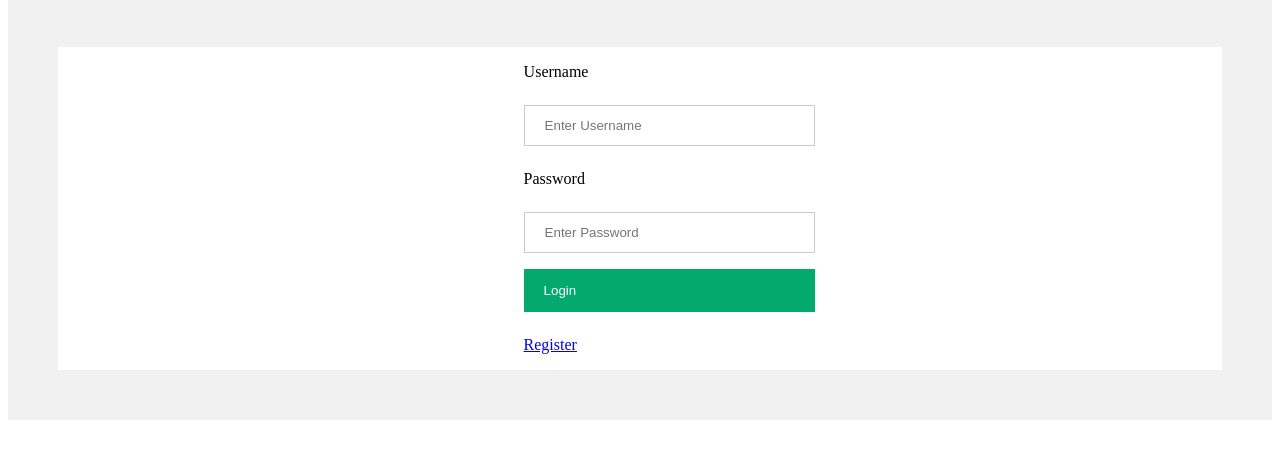
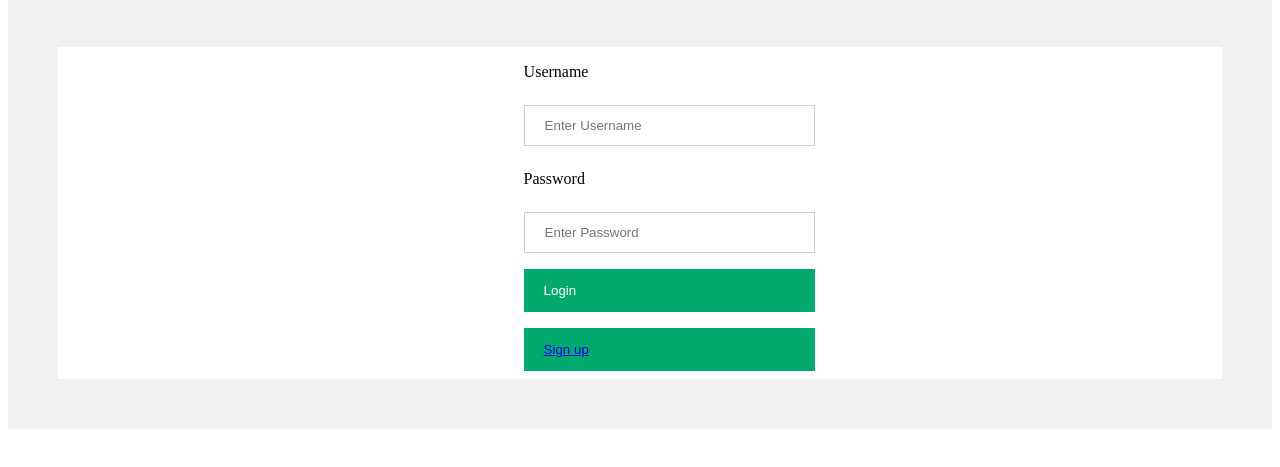
Before and after one commit to 2108-UIC-Grace-Shopper/UNIV_capstone, a React app: page /login in a window 1280 px wide. Shown: the part 233-700 px from the top of the page. Built offline with nearby package versions, Linux system fonts and the light colour scheme.

Commit message:
edited touches

```diff
--- a/public/index.css
+++ b/public/index.css
@@ -70,7 +70,7 @@ flex-direction: column;
 border: 50px solid #f1f1f1;
 justify-content: center;
 }
-input[type=text], input[type=password] {
+input[type=text], input[type=password], input[type=email] {
 width: 25%;
 padding: 12px 20px;
 margin: 8px 0;
--- a/src/login.js
+++ b/src/login.js
@@ -43,11 +43,16 @@ const LoginScreen = (props) => {
                         <input type="password" placeholder="Enter Password" name="psw" value = {password} onChange={function(event){setPassword(event.target.value)}} required/>
                         <button type="submit">Login</button>
                         {/* <button type="submit">Register</button> */}
-                        <p><Link to = "/register" className="linkto-styleA">Register</Link></p>
+                        <button style={signUpStyle}><Link to = "/register" className="linkto-styleA">Sign up</Link></button>
 
                 </form>
             </div>
         </div>
     )
 }
-export default LoginScreen
+const signUpStyle = {
+    color: 'white',
+    textDecoration: 'none'
+}
+
+    export default LoginScreen
--- a/src/products.js
+++ b/src/products.js
@@ -45,6 +45,7 @@ const Products = (props) => {
                     <h3 className="item-name"><span>{element.name}</span><i className="add-item material-icons" onClick = {()=>{handleAddToCart(element.id)}}>add_shopping_cart</i></h3>
                     <img className="item-image" src={element.image} alt={element.name}/>
                     <p className="item-description">{element.description}</p>
+                    <button className='desBtn'><Link to = "/singleProduct">View</Link></button>
                     <p className="fact-line"><span className="fact-name">Price:</span><span>{element.price}</span></p>
                   </div>
                 )
--- a/src/singleProduct.js
+++ b/src/singleProduct.js
@@ -1,5 +1,6 @@
 // import { serialize } from "pg-protocol";
 import React from "react";
+import AddToCart from "./addorders_products";
 
 const SingleProduct = () => {
     return (
```
